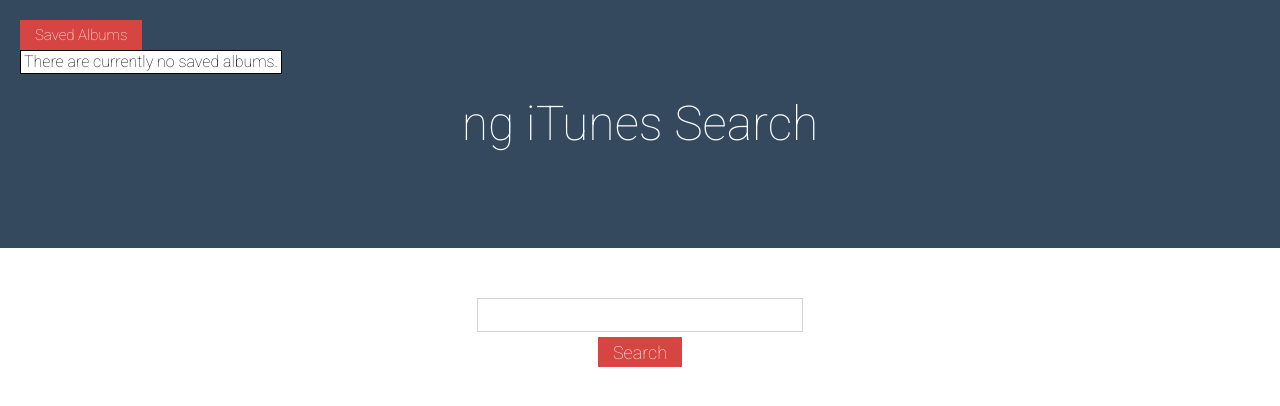
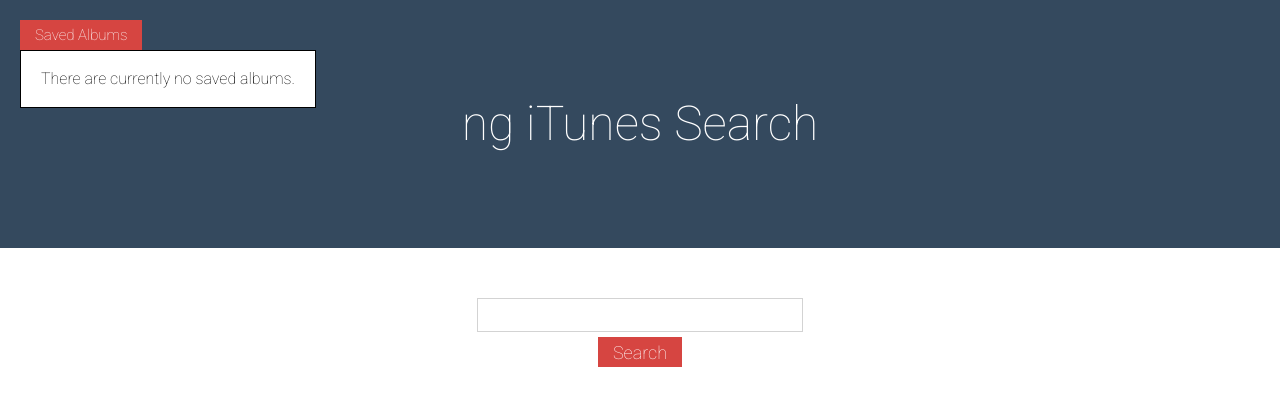
Before and after one commit to pacalabre/itunes-search-angular, an Angular app: page / in a window 1280 px wide. Both pictures are taken after a click on the button "Saved Albums". Shown: the top 406 px of the page. Built offline with nearby package versions, Linux system fonts and the light colour scheme.

Commit message:
made saved-albums-ul border thiner

```diff
--- a/src/app/saved-albums/saved-albums.component.css
+++ b/src/app/saved-albums/saved-albums.component.css
@@ -11,7 +11,7 @@
 
 .show-album-ul {
 	background-color: #fff;
-	border: solid black thin;
+	border: solid black .2px;
 	position: absolute;
 	top: 50px;
 	left: 20px;
@@ -36,6 +36,10 @@
 	margin: 0 15px;
 }
 
+.no-saved-albums-text {
+	padding: 20px;
+}
+
 .saved-albums-buy-btn {
 	color: white;
 	background-color: #d64541;
--- a/src/app/saved-albums/saved-albums.component.html
+++ b/src/app/saved-albums/saved-albums.component.html
@@ -1,7 +1,7 @@
 <button class="saved-albums-btn" (click)="getSavedAlbums()">Saved Albums</button>
 <ul class="show-album-ul" [class.show-saved]="showSaved">
 	<section *ngIf="savedAlbums < 1">
-		<p class="saved-albums-detail">There are currently no saved albums.</p>
+		<p class="saved-albums-detail no-saved-albums-text">There are currently no saved albums.</p>
 	</section>
 	<li class="saved-albums-li" *ngFor="let savedAlbum of savedAlbums">
 		<img src={{savedAlbum.artworkUrl100}} />
```
